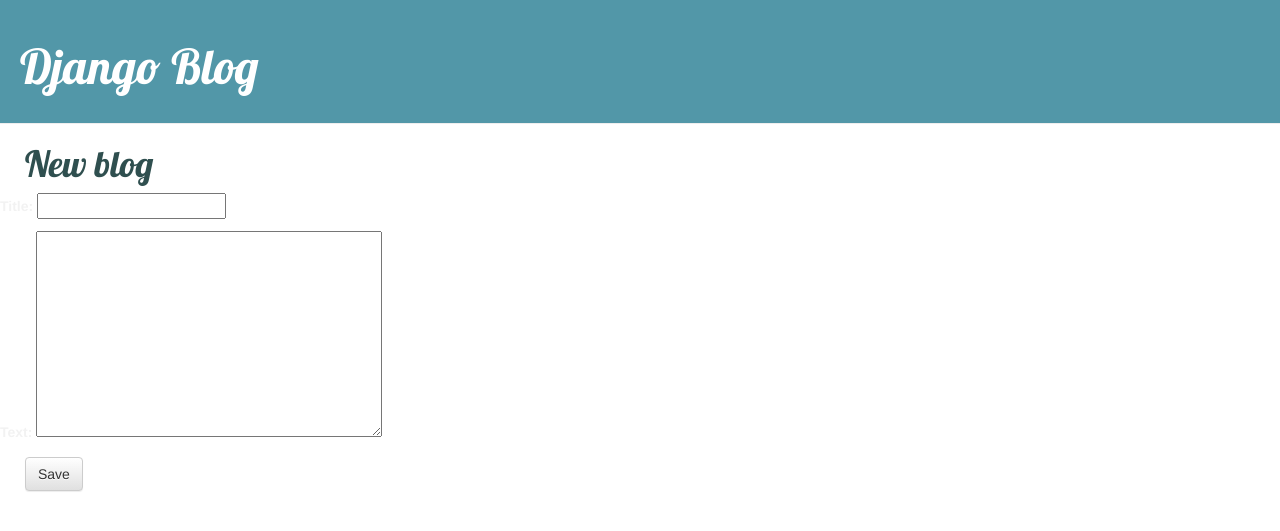
After one commit to AnatolyFeteleu/Blog-app, a Django app: page /post/new/ in a window 1280 px wide. The commit adds this page. Shown: the top 531 px of the page. Run offline with Django 3.2, Linux system fonts and the light colour scheme; some libraries are stand-ins or nearby versions.

Commit message:
This is the end

```diff
--- /dev/null
+++ b/blog/forms.py
@@ -0,0 +1,8 @@
+from django import forms
+from .models import Post
+
+class PostForm(forms.ModelForm):
+
+    class Meta:
+        model = Post
+        fields = ('title', 'text')
--- a/blog/static/css/blog.css
+++ b/blog/static/css/blog.css
@@ -65,3 +65,7 @@
     color: #666666;
     margin-left: 50px;
 }
+
+.button {
+    margin-left: 25px;
+}
--- a/blog/templates/blog/base.html
+++ b/blog/templates/blog/base.html
@@ -12,6 +12,9 @@
 </head>
 <body>
     <div class="page-header">
+        {% if user.is_authenticated %}
+        <a href="{% url 'post_new' %}" class="top-menu" style="display: block; text-align: right"><span class="glyphicon glyphicon-plus"></span></a>
+        {% endif %}
         <h1><a href="">Django Blog</a></h1>
     </div>
     {% block content %}
--- a/blog/templates/blog/post_detail.html
+++ b/blog/templates/blog/post_detail.html
@@ -7,8 +7,10 @@
         {% if post.published_date %}
             <div class="date" id="pblshd">
                 {{ post.published_date }}
+                {% if user.is_authenticated %}
+                    <a class="btn btn-default" href="{% url 'post_edit' pk=post.pk %}" style="margin-left: 50px;"><span class="glyphicon glyphicon-pencil"></span></a>
+                {% endif %}
             </div>
         {% endif %}
-        <p style="color: deeppink;">{{ timenow }}</p>
     </div>
 {% endblock %}
--- /dev/null
+++ b/blog/templates/blog/post_edit.html
@@ -0,0 +1,12 @@
+{% extends 'blog/base.html' %}
+
+{% block content %}
+
+    <h1 id="title" style="margin-left: 25px">New blog</h1>
+    <form method="POST" class="post_form">
+        {% csrf_token %}
+        {{ form.as_p }}
+        <button type="submit" class="save btn btn-default button">Save</button>
+    </form>
+
+{% endblock %}
--- a/blog/urls.py
+++ b/blog/urls.py
@@ -5,4 +5,6 @@
 urlpatterns = [
     url(r'^$', views.post_list, name='post_list'),
     url(r'^post/(?P<pk>\d+)/$', views.post_detail, name='post_detail'),
+    url(r'^post/new/$', views.post_new, name='post_new'),
+    url(r'^post/(?P<pk>\d+)/edit/$', views.post_edit, name='post_edit'),
 ]
--- a/blog/views.py
+++ b/blog/views.py
@@ -1,6 +1,7 @@
-from django.shortcuts import render, get_object_or_404
+from django.shortcuts import render, get_object_or_404, redirect
 from .models import Post
 from django.utils import timezone
+from .forms import PostForm
 
 # Create your views here.
 def post_list(request):
@@ -9,4 +10,32 @@
 
 def post_detail(request, pk):
     post = get_object_or_404(Post, pk=pk)
-    return render(request, 'blog/post_detail.html', {'post':post})
+    return render(request, 'blog/post_detail.html', {'post': post})
+
+def post_new(request):
+    if request.method == "POST":
+        form = PostForm(request.POST)
+        if form.is_valid():
+            post = form.save(commit=False)
+            post.author = request.user
+            post.published_date = timezone.now()
+            post.save()
+            return redirect('post_detail', pk=post.pk)
+    else:
+        form = PostForm()
+    return render(request, 'blog/post_edit.html', {'form': form})
+
+def post_edit(request, pk):
+    post = get_object_or_404(Post, pk=pk)
+    if request.method == 'POST':
+        form = PostForm(request.POST, instance=post)
+        if form.is_valid():
+            post = form.save(commit=False)
+            post.author = request.user
+            post.published_date = timezone.now()
+            post.save()
+            return redirect('post_detail', pk=post.pk)
+
+    else:
+        form = PostForm(instance=post)
+    return render(request, 'blog/post_edit.html', {'form': form})
```
Also changed, not shown: db.sqlite3.
